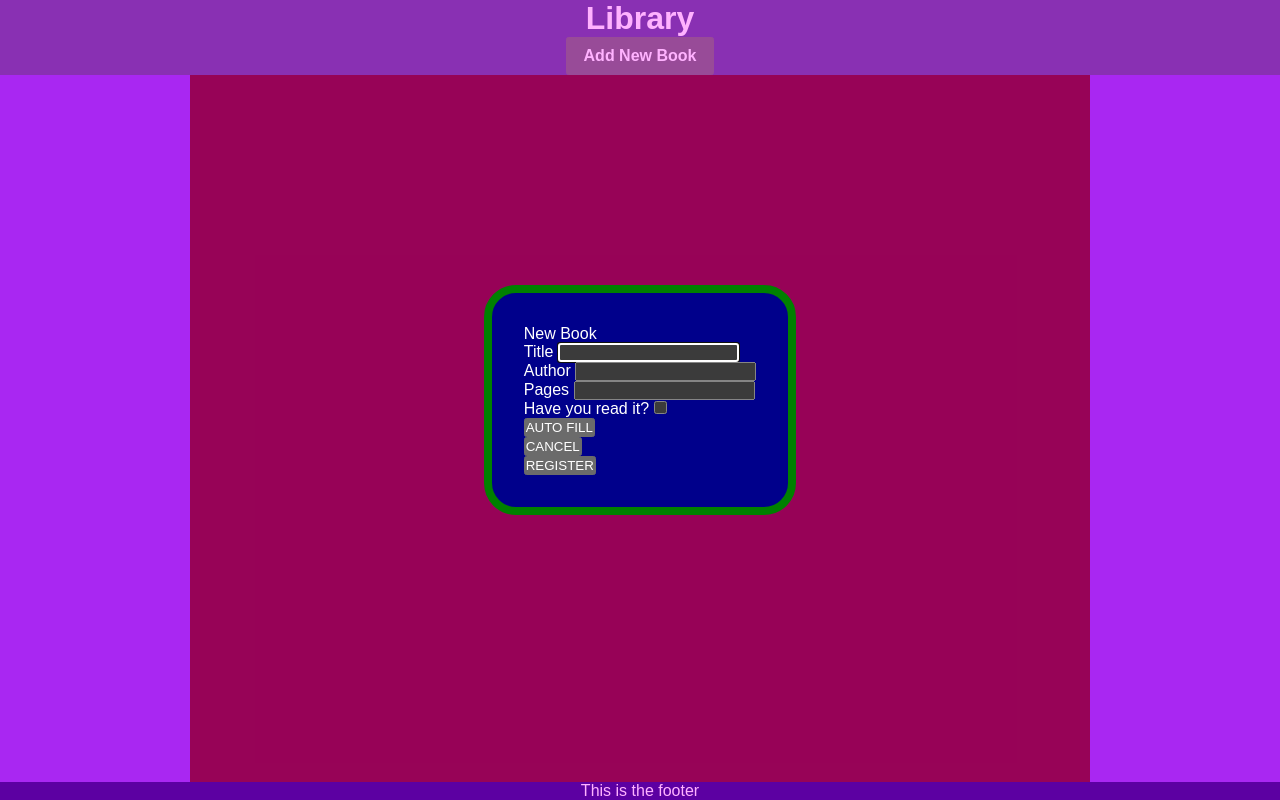
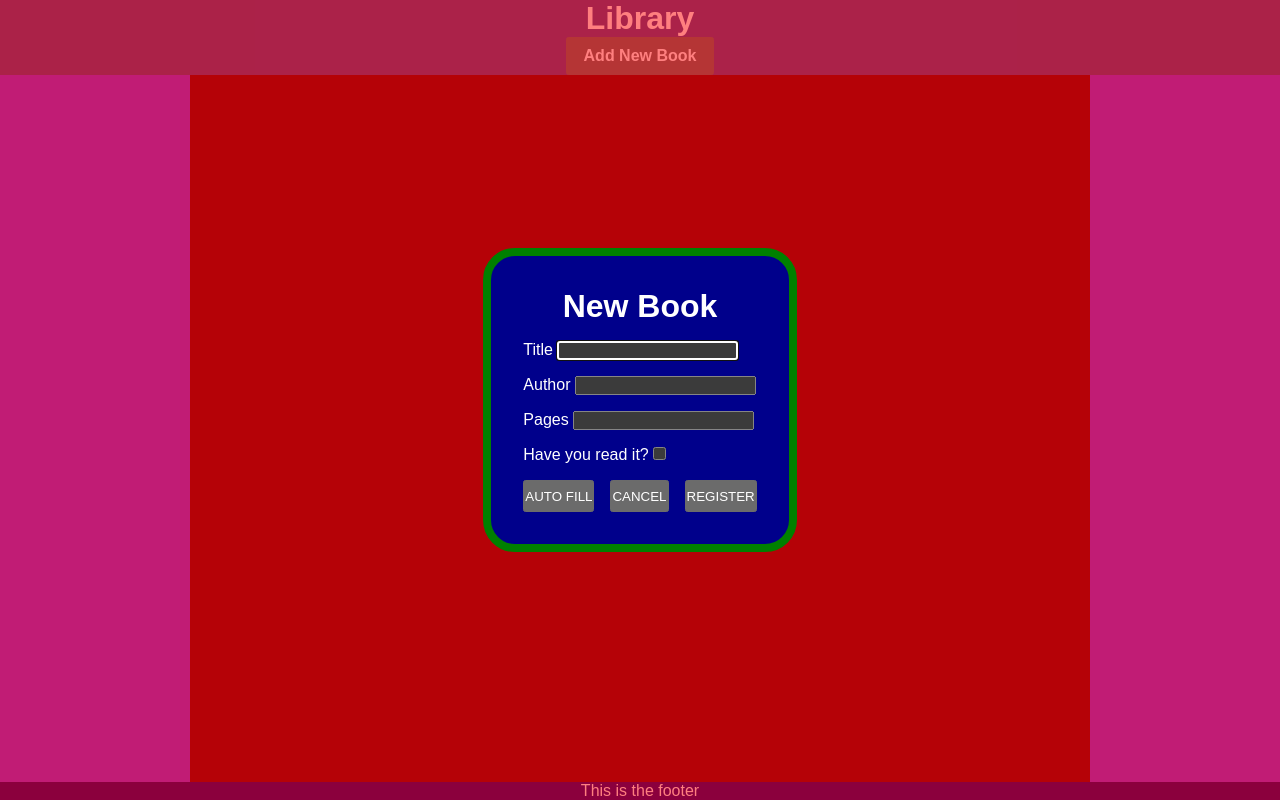
Before and after one commit to arturopstem/library, a website: page index.html in a window 1280 px wide. Both pictures are taken after a click on the button "Add New Book". Drawn offline with Linux system fonts and the light colour scheme.

Commit message:
Register new book functionality

```diff
--- a/index.html
+++ b/index.html
@@ -11,8 +11,8 @@
   <body>
     <dialog class="modal">
       <form class="form">
-        <p>New Book</p>
-        <div>
+        <p class="form-legend">New Book</p>
+        <div class="form-controls">
           <div class="input-title">
             <label for="title">Title</label>
             <input
@@ -48,23 +48,25 @@
             <label for="read">Have you read it?</label>
             <input type="checkbox" name="read" id="read" />
           </div>
-          <menu>
+        </div>
+        <menu class="form-menu-buttons">
           <li>
-              <button class="form-random" type="button">AUTO FILL</button>
+            <button class="form-button-autofill" type="button">
+              AUTO FILL
+            </button>
           </li>
           <li>
-              <button class="form-cancel" type="button">CANCEL</button>
+            <button class="form-button-cancel" type="button">CANCEL</button>
           </li>
           <li>
-              <button class="form-confirm" type="button">REGISTER</button>
+            <button class="form-button-confirm" type="button">REGISTER</button>
           </li>
         </menu>
-        </div>
       </form>
     </dialog>
     <header class="header">
       <h1 class="project-title">Library</h1>
-      <menu class="menu">
+      <menu class="buttons menu">
         <li>
           <button class="addNewBook">Add New Book</button>
         </li>
--- a/script.js
+++ b/script.js
@@ -4,9 +4,9 @@ const addNewBook = document.querySelector('.addNewBook');
 const library = document.querySelector('.library');
 const modal = document.querySelector('.modal');
 const form = document.querySelector('.form');
-const formCancelButton = document.querySelector('.form-cancel');
-const formConfirmButton = document.querySelector('.form-confirm');
-const formAutoFillButton = document.querySelector('.form-random');
+const formButtonCancel = document.querySelector('.form-button-cancel');
+const formButtonConfirm = document.querySelector('.form-button-confirm');
+const formButtonAutoFill = document.querySelector('.form-button-autofill');
 
 const bookStore = [
   {
@@ -232,13 +232,6 @@ function autoFill() {
 }
 // -----------------------------
 
-function getNewBook() {
-  const randomBook = getRandomBook();
-  const bookCard = createBookCard(randomBook);
-  addBookToLibrary(randomBook);
-  library.appendChild(bookCard);
-}
-
 library.addEventListener('click', (e) => {
   const { nodeName } = e.target;
   if (nodeName === 'BUTTON') {
@@ -262,17 +255,30 @@ function closeOnBackdropClick(e) {
   }
 }
 
+function register() {
+  const newBook = {};
+  newBook.title = form.elements.title.value;
+  newBook.author = form.elements.author.value;
+  newBook.pages = form.elements.pages.valueAsNumber;
+  newBook.read = form.elements.read.checked;
+  newBook.isbn = Book.newISBN();
+
+  const newBookCard = createBookCard(newBook);
+  addBookToLibrary(newBook);
+  library.appendChild(newBookCard);
+}
+
 addNewBook.addEventListener('click', () => modal.showModal());
 
 modal.addEventListener('close', () => form.reset());
 modal.addEventListener('click', closeOnBackdropClick);
 
-formAutoFillButton.addEventListener('click', autoFill);
-formCancelButton.addEventListener('click', () => modal.close());
-formConfirmButton.addEventListener('click', () => {
+formButtonAutoFill.addEventListener('click', autoFill);
+formButtonCancel.addEventListener('click', () => modal.close());
+formButtonConfirm.addEventListener('click', () => {
   if (form.reportValidity() === false) {
     return;
   }
-  console.log('Adding Book');
+  register();
   modal.close();
 });
--- a/style.css
+++ b/style.css
@@ -171,7 +171,7 @@ menu {
 }
 
 .modal::backdrop {
-  background-color: hsla(300, 100%, 50%, 0.3);
+  background-color: hsla(0, 100%, 50%, 0.5);
 }
 
 /* ___Form___ */
@@ -180,4 +180,29 @@ menu {
   padding: 2rem;
   border: 0.5rem solid green;
   border-radius: 2rem;
+  display: flex;
+  flex-direction: column;
+  gap: 1rem;
 }
+
+.form-legend {
+  text-align: center;
+  font-size: 2rem;
+  font-weight: bold;
+}
+
+.form-controls {
+  display: grid;
+  gap: 1rem;
+}
+
+.form-menu-buttons {
+  display: flex;
+  gap: 1rem;
+}
+
+[class|="form-button"] {
+  width: max-content;
+  height: 2rem;
+  cursor: pointer;
+}
```
Lines whose indentation alone changed are shown as unchanged.
